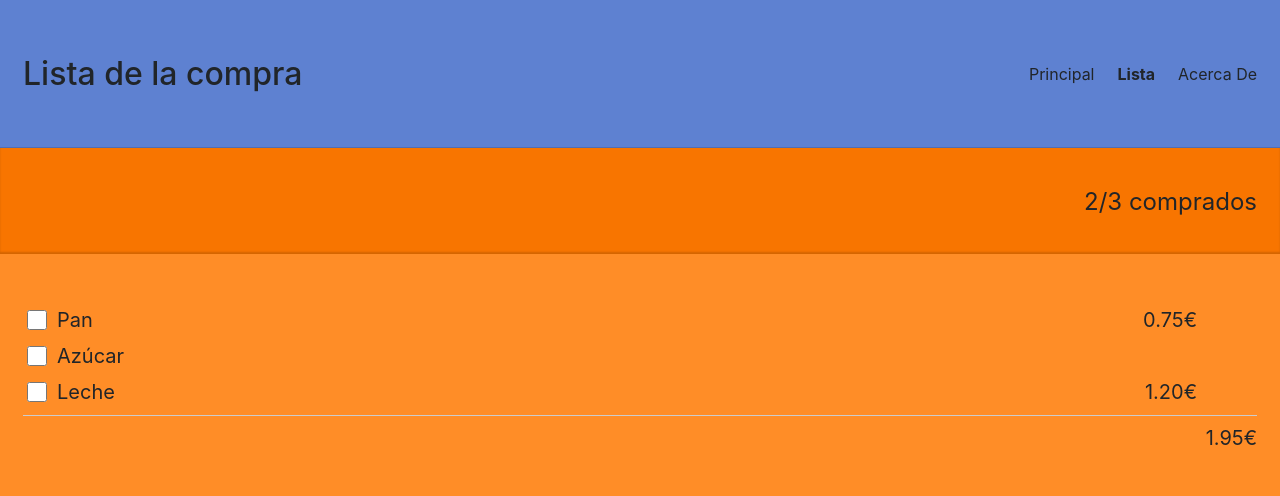
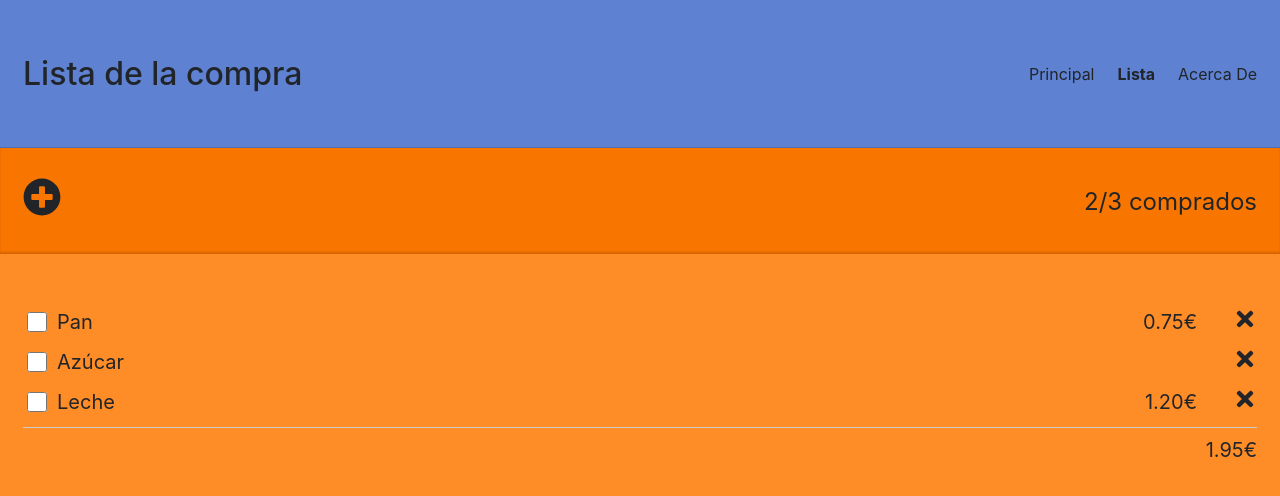
Before and after one commit to raulnu/c2-react-lista-compra, a React (Create React App) app: page /lista in a window 1280 px wide. Shown: the top 496 px of the page. Built offline with nearby package versions, Linux system fonts and the light colour scheme.

Commit message:
npm i react icons y iconos puestos

```diff
--- a/package.json
+++ b/package.json
@@ -8,6 +8,7 @@
     "@testing-library/user-event": "^12.8.3",
     "react": "^17.0.2",
     "react-dom": "^17.0.2",
+    "react-icons": "^4.2.0",
     "react-router": "^5.2.0",
     "react-router-dom": "^5.2.0",
     "react-scripts": "4.0.3",
--- a/src/components/Formulario.js
+++ b/src/components/Formulario.js
@@ -1,8 +1,12 @@
+import { FaMinusCircle } from "react-icons/fa";
+
 export const Formulario = () => {
   return (
     <>
       <section className="info espaciado bloque-superior">
-        <i className="icono fas fa-minus-circle"></i>
+        <i className="icono">
+          <FaMinusCircle />
+        </i>
         <p className="n-articulos">2/3 comprados</p>
       </section>
       <main className="principal espaciado">
--- a/src/components/Lista.js
+++ b/src/components/Lista.js
@@ -1,8 +1,12 @@
+import { FaPlusCircle, FaTimes } from "react-icons/fa";
+
 export const Lista = () => {
   return (
     <>
       <section className="info espaciado bloque-superior">
-        <i className="icono fas fa-plus-circle"></i>
+        <i className="icono">
+          <FaPlusCircle />{" "}
+        </i>
         <p className="n-articulos">2/3 comprados</p>
       </section>
       <main className="principal espaciado">
@@ -11,18 +15,24 @@ export const Lista = () => {
             <input type="checkbox" className="marcar" />
             <span className="nombre">Pan</span>
             <span className="precio">0.75€</span>
-            <i className="borrar fas fa-times"></i>
+            <i className="borrar">
+              <FaTimes />
+            </i>
           </li>
           <li className="articulo">
             <input type="checkbox" className="marcar" />
             <span className="nombre">Azúcar</span>
-            <i className="borrar fas fa-times"></i>
+            <i className="borrar">
+              <FaTimes />
+            </i>
           </li>
           <li className="articulo">
             <input type="checkbox" className="marcar" />
             <span className="nombre">Leche</span>
             <span className="precio">1.20€</span>
-            <i className="borrar fas fa-times"></i>
+            <i className="borrar">
+              <FaTimes />
+            </i>
           </li>
         </ul>
         <span className="precio-total">1.95€</span>
```
Also changed, not shown: 1 other file (tests, documents, lock files or other folders).
